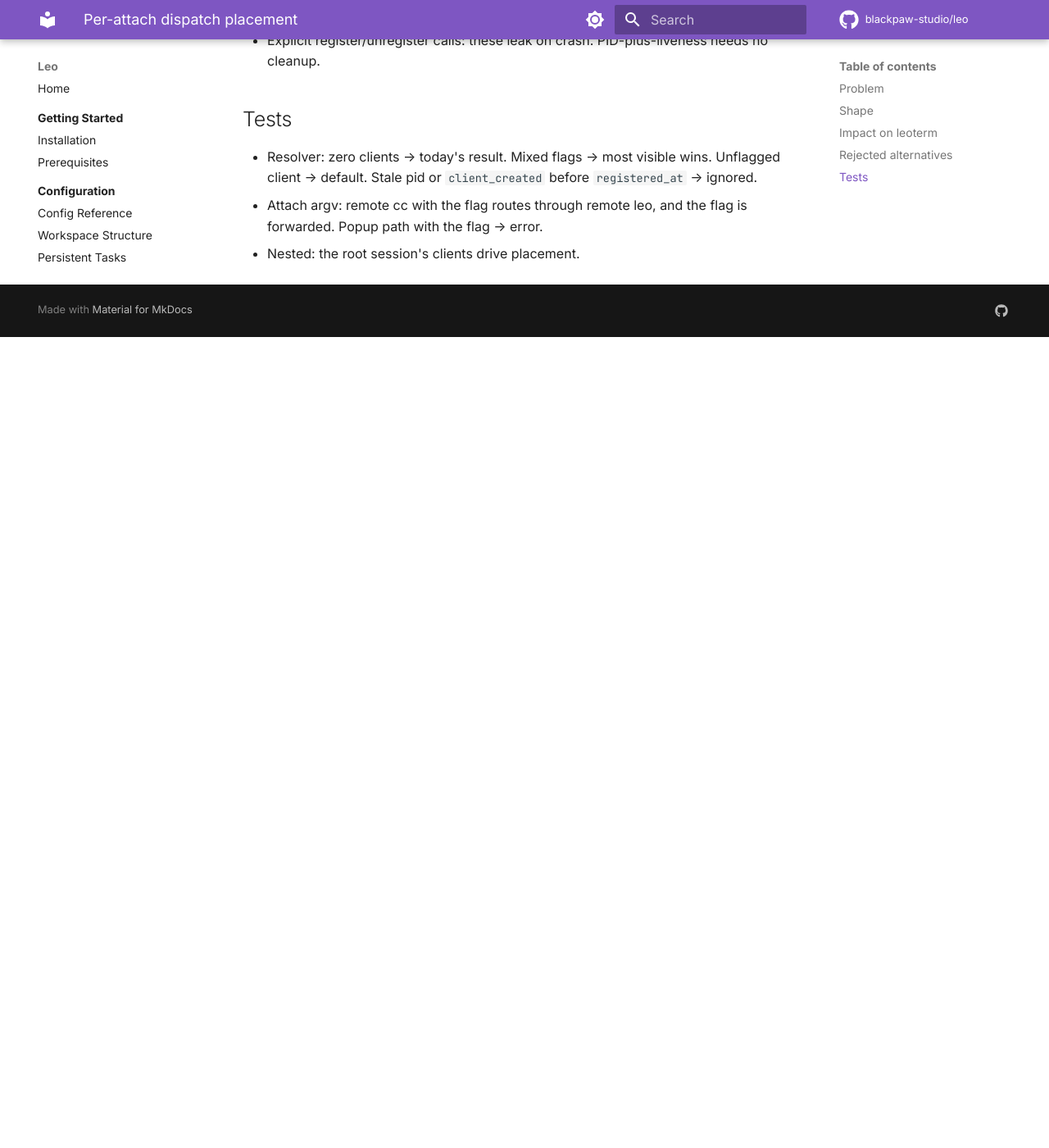
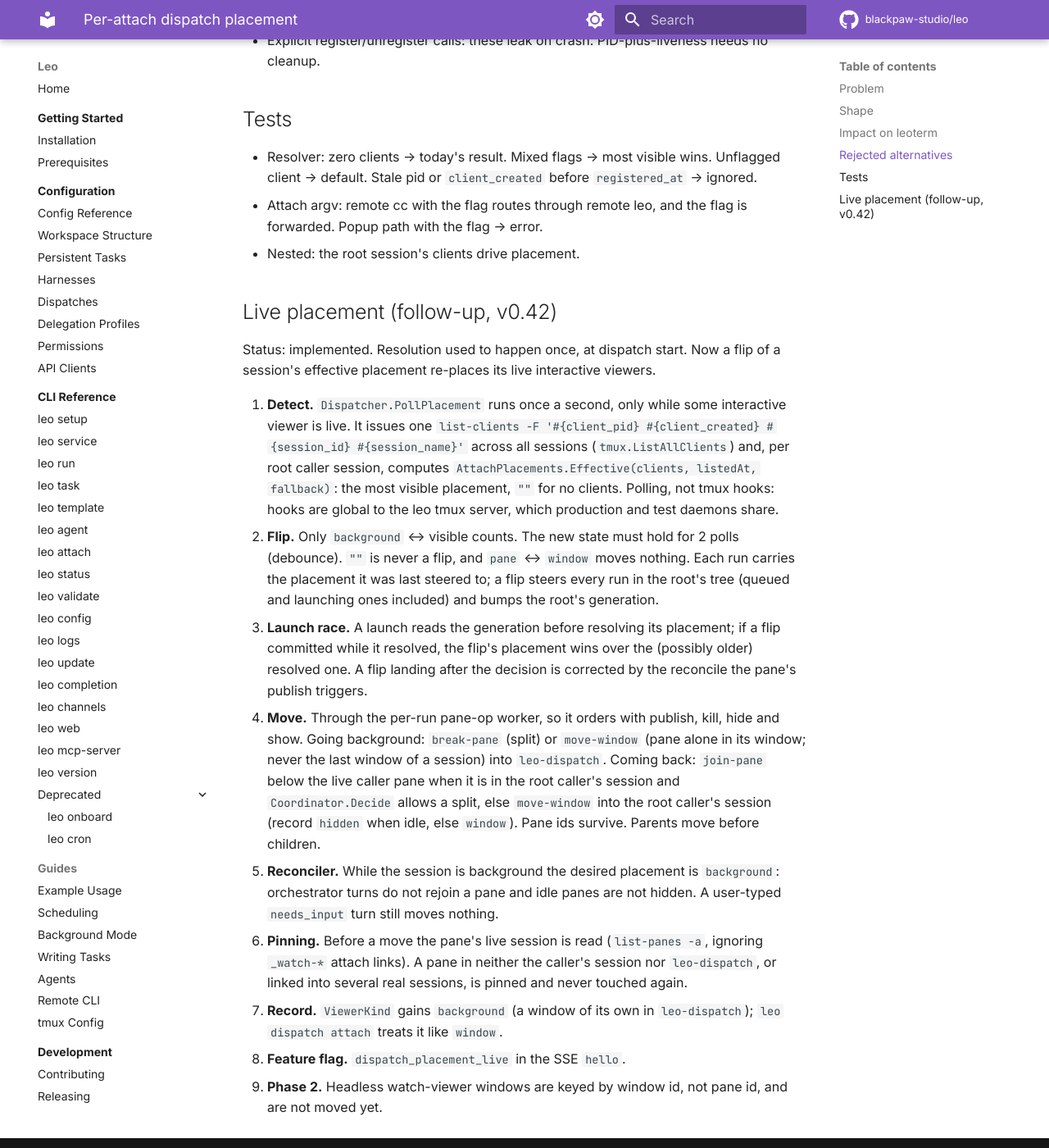
Before and after one commit to blackpaw-studio/leo, an MkDocs documentation site: the page built from docs/specs/2026-10-08-attach-dispatch-placement.md, in a window 1280 px wide and 1400 px high, scrolled down 1518 px. Shown: the whole window at 82% size. Built offline with MkDocs 1.6.1 and Material for MkDocs 9.7.7, drawn with Linux system fonts in a browser that asks for light colours; comment, search, counter and statistics services are not loaded; before the commit the page ends 1929 px from its top, so only the background shows below that.

Commit message:
docs: live dispatch viewer placement
Document the background <-> visible re-placement, the new background
viewer_kind, pinning, and the dispatch_placement_live hello feature;
headless watch-viewer windows are unchanged until a follow-up.

```diff
--- a/docs/configuration/dispatches.md
+++ b/docs/configuration/dispatches.md
@@ -55,6 +55,46 @@ unregisters it; it lapses when the client detaches. If the daemon is
 unreachable the attach prints a warning and proceeds without it. The flag is
 refused from inside tmux (the attach is a popup there). Clients can check the
 `attach_dispatch_placement` feature on the SSE `hello` before relying on it.
+
+#### Live placement
+
+Placement is not fixed at dispatch start. While an interactive dispatch viewer
+is live, Leo lists every tmux client once a second (one `list-clients` across
+all sessions) and works out the placement each root caller session's clients
+ask for between them. When that flips between `background` and visible
+(`pane` or `window`), and the new state holds for two polls in a row, the
+session's live viewers move to match. A client attaching, detaching, exiting or
+registering can each cause a flip. Nothing is polled while no viewer is live.
+
+- **Only background <-> visible moves anything.** A `pane` <-> `window` flip
+  leaves viewers where they are. A session with no clients is not a flip either:
+  when the last client detaches, viewers stay put.
+- **Going background:** a split pane is broken out of the caller's window
+  (`break-pane`) into its own window in the `leo-dispatch` session; a pane alone
+  in its window is moved there whole (`move-window`, so a `leo dispatch attach`
+  link survives). The record's `viewer_kind` becomes `background` (distinct from
+  a `window` in the caller's session; `leo dispatch attach` still works on it).
+  Idle panes parked as `hidden` go there too.
+- **Staying there:** while the session is background, a `leo_send_dispatch`
+  follow-up does not rejoin the pane and an idle run is not hidden again.
+- **Coming back:** with `pane` placement, a viewer rejoins below its caller
+  (`join-pane`) when the caller's pane is still in the root caller's session and
+  the pane cap allows it; otherwise, and with `window` placement, it returns as a
+  window of the caller's session. An idle run returns `hidden`, as the pane
+  reconciler leaves idle panes.
+- **Pane ids (`%N`) never change**, so follow-ups, `leo dispatch attach` and
+  restart recovery keep addressing the same pane.
+- **Nested dispatches** follow the root caller's session and move parent first.
+- **Your own moves win.** A viewer you moved to a session other than its
+  caller's or `leo-dispatch` is left alone from then on. A viewer you moved
+  between those two is not fought until the next flip.
+- **Headless viewer windows are unchanged in this release**: they are still
+  placed once, when the dispatch starts. Moving them (they are tracked by window
+  id, not pane id) is planned as a follow-up.
+
+Each move resizes the TUI, which redraws it, even mid-turn; the two-poll
+debounce keeps attaching a laptop and a phone in turn from thrashing it. Clients
+can check the `dispatch_placement_live` feature on the SSE `hello`.
 
 ## Nested agents
 
@@ -258,8 +298,8 @@ flag in `~/.claude.json`.
 
 A pane split into the caller's window stays there only while the
 orchestrator has work in it. When an orchestrator turn ends and the run goes
-`idle`, Leo moves the pane out with `break-pane -d` into a background window
-named `<label>·<hex4>` in the same tmux session (the record's `viewer_kind`
+`idle`, Leo moves the pane out with `break-pane -d` into a window of its own,
+named `<label>·<hex4>`, in the same tmux session (the record's `viewer_kind`
 becomes `hidden`). A `leo_send_dispatch` follow-up moves it back with
 `join-pane -d`, split below the caller as at launch; if the caller's pane is
 gone, the pane stays in its own window instead. Turns the user types never
--- a/docs/specs/2026-10-08-attach-dispatch-placement.md
+++ b/docs/specs/2026-10-08-attach-dispatch-placement.md
@@ -35,3 +35,44 @@ leoterm currently runs `ssh -tt -e none host tmux -CC -L leo attach`. To opt in,
 - Resolver: zero clients → today's result. Mixed flags → most visible wins. Unflagged client → default. Stale pid or `client_created` before `registered_at` → ignored.
 - Attach argv: remote cc with the flag routes through remote leo, and the flag is forwarded. Popup path with the flag → error.
 - Nested: the root session's clients drive placement.
+
+## Live placement (follow-up, v0.42)
+
+Status: implemented. Resolution used to happen once, at dispatch start. Now a
+flip of a session's effective placement re-places its live interactive viewers.
+
+1. **Detect.** `Dispatcher.PollPlacement` runs once a second, only while some
+   interactive viewer is live. It issues one `list-clients -F '#{client_pid}
+   #{client_created} #{session_id} #{session_name}'` across all sessions
+   (`tmux.ListAllClients`) and, per root caller session, computes
+   `AttachPlacements.Effective(clients, listedAt, fallback)`: the most visible
+   placement, `""` for no clients. Polling, not tmux hooks: hooks are global to
+   the leo tmux server, which production and test daemons share.
+2. **Flip.** Only `background` <-> visible counts. The new state must hold for 2
+   polls (debounce). `""` is never a flip, and `pane` <-> `window` moves nothing.
+   Each run carries the placement it was last steered to; a flip steers every run
+   in the root's tree (queued and launching ones included) and bumps the root's
+   generation.
+3. **Launch race.** A launch reads the generation before resolving its
+   placement; if a flip committed while it resolved, the flip's placement wins
+   over the (possibly older) resolved one. A flip landing after the decision is
+   corrected by the reconcile the pane's publish triggers.
+4. **Move.** Through the per-run pane-op worker, so it orders with publish, kill,
+   hide and show. Going background: `break-pane` (split) or `move-window` (pane
+   alone in its window; never the last window of a session) into `leo-dispatch`.
+   Coming back: `join-pane` below the live caller pane when it is in the root
+   caller's session and `Coordinator.Decide` allows a split, else `move-window`
+   into the root caller's session (record `hidden` when idle, else `window`).
+   Pane ids survive. Parents move before children.
+5. **Reconciler.** While the session is background the desired placement is
+   `background`: orchestrator turns do not rejoin a pane and idle panes are not
+   hidden. A user-typed `needs_input` turn still moves nothing.
+6. **Pinning.** Before a move the pane's live session is read
+   (`list-panes -a`, ignoring `_watch-*` attach links). A pane in neither the
+   caller's session nor `leo-dispatch`, or linked into several real sessions,
+   is pinned and never touched again.
+7. **Record.** `ViewerKind` gains `background` (a window of its own in
+   `leo-dispatch`); `leo dispatch attach` treats it like `window`.
+8. **Feature flag.** `dispatch_placement_live` in the SSE `hello`.
+9. **Phase 2.** Headless watch-viewer windows are keyed by window id, not pane
+   id, and are not moved yet.
```
Also changed, not shown: docs/specs/2026-09-16-local-observe-routes.md (+1 -1 lines), docs/specs/2026-10-07-dispatch-attach.md (+6 -3 lines).
